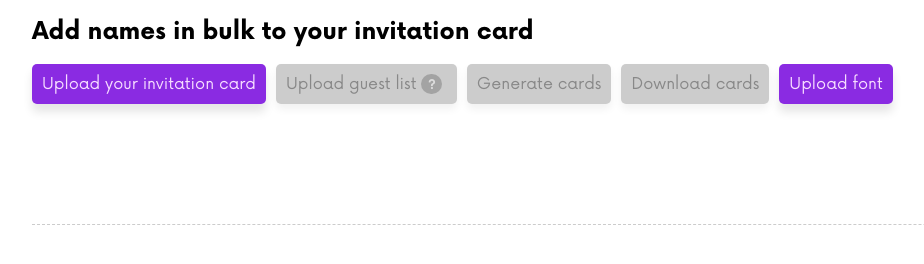
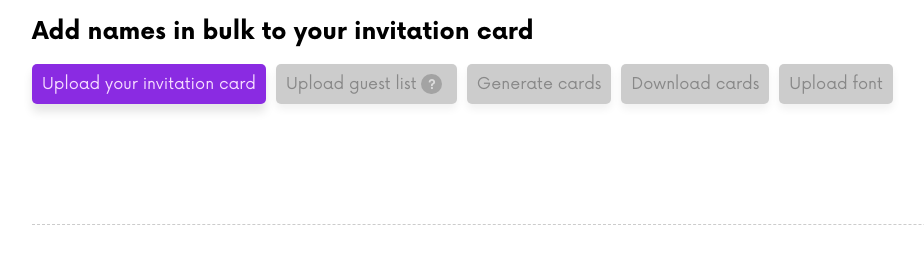
Before and after one commit to eternalthinker/invitation-card-bulk-name-print, a website built with webpack: page src/index.html in a window 1280 px wide. Shown: the whole page, without its empty margins (18-942 px from the left). Built offline with nearby package versions, Linux system fonts and the light colour scheme.

Commit message:
Font button polish

```diff
--- a/src/index.html
+++ b/src/index.html
@@ -23,7 +23,7 @@
         <button class="actionButton processButton disabled">Generate cards</button>
         <button class="actionButton downloadButton disabled">Download cards</button>
         <input type="file" id="fontUploadInput" accept=".ttf,.otf,.woff,.woff2" hidden/>
-        <label class="actionButton fontUploadButton" for="fontUploadInput">Upload font</label>
+        <label class="actionButton fontUploadButton disabled" for="fontUploadInput">Upload font</label>
       </div>
 
       <div class="progressInfo">
--- a/src/ui.js
+++ b/src/ui.js
@@ -251,6 +251,7 @@ function processImageFile(e) {
     scalingFactor = _config.previewWidth / _config.cardImg.width;
     showTextControls();
     uploadCsvButton.classList.remove('disabled');
+    document.querySelector('.fontUploadButton').classList.remove('disabled');
   };
   reader.readAsDataURL(file);
 }
```
Also changed, not shown: README.md.
